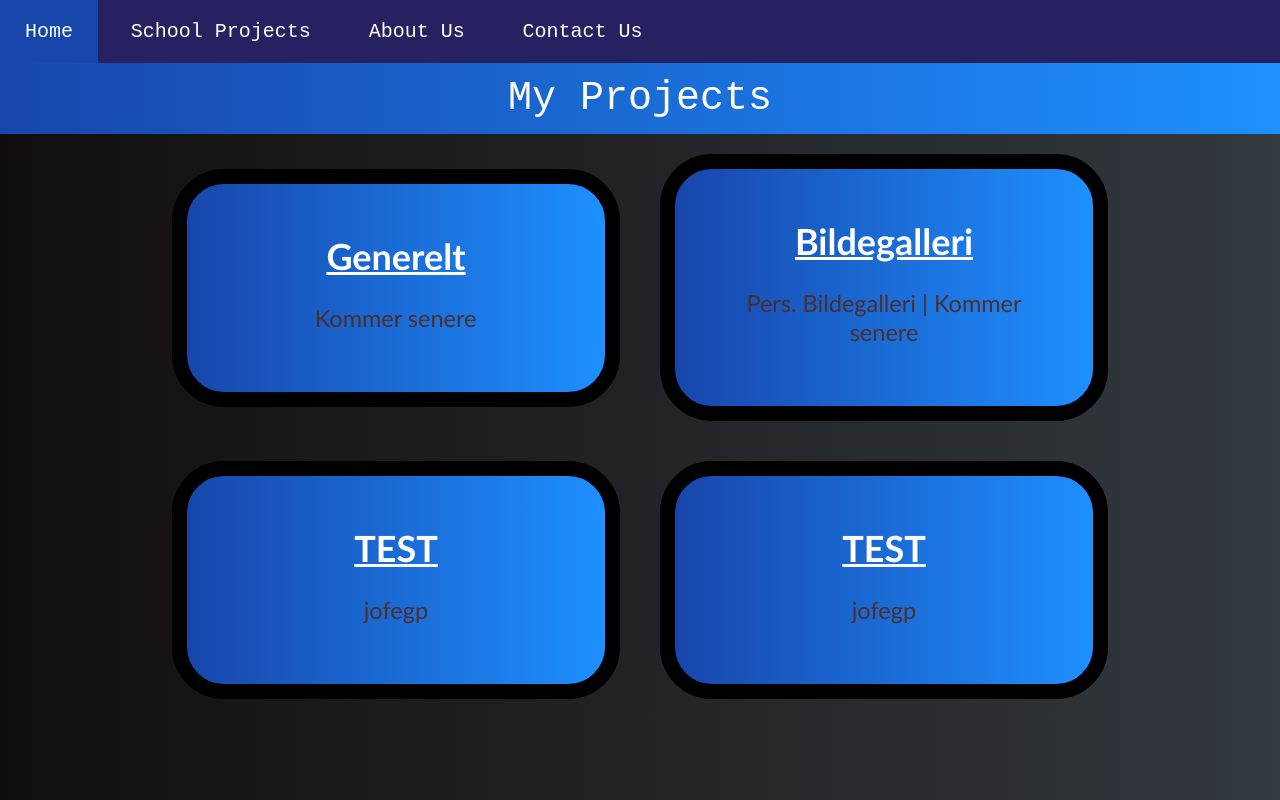
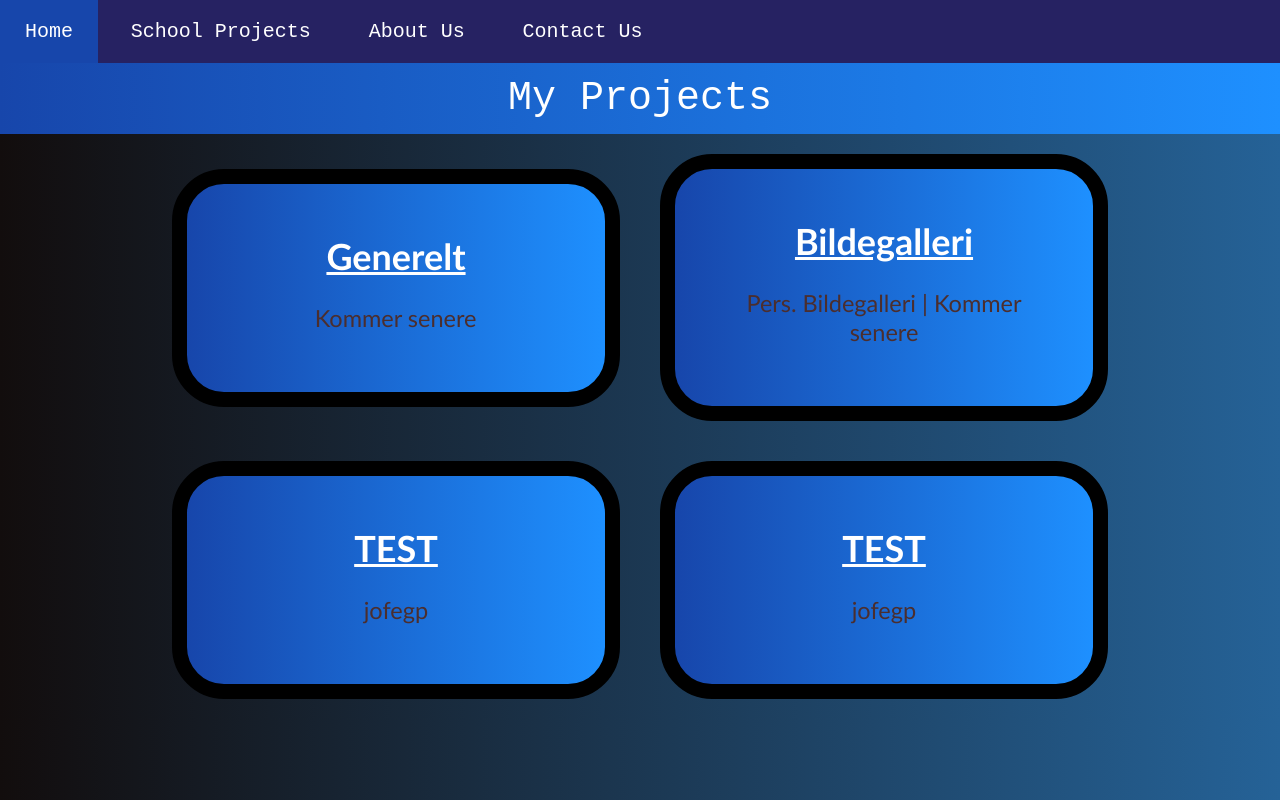
Before and after one commit to Alexmour0907/Alexmour0907.github.io, a plain HTML site: page ProsjektOversikt/mineprosjekter.html in a window 1280 px wide. Drawn offline with Linux system fonts and the light colour scheme.

Commit message:
ingen endringer bare gradient farge

```diff
--- a/ProsjektOversikt/mineprosjekter.css
+++ b/ProsjektOversikt/mineprosjekter.css
@@ -15,7 +15,7 @@
 }
 
 html, body {
-    background: linear-gradient(90deg, #120d0d, #32393f);
+    background: linear-gradient(90deg, #120d0d, #256297);
 }
 
 .item1 {
```
